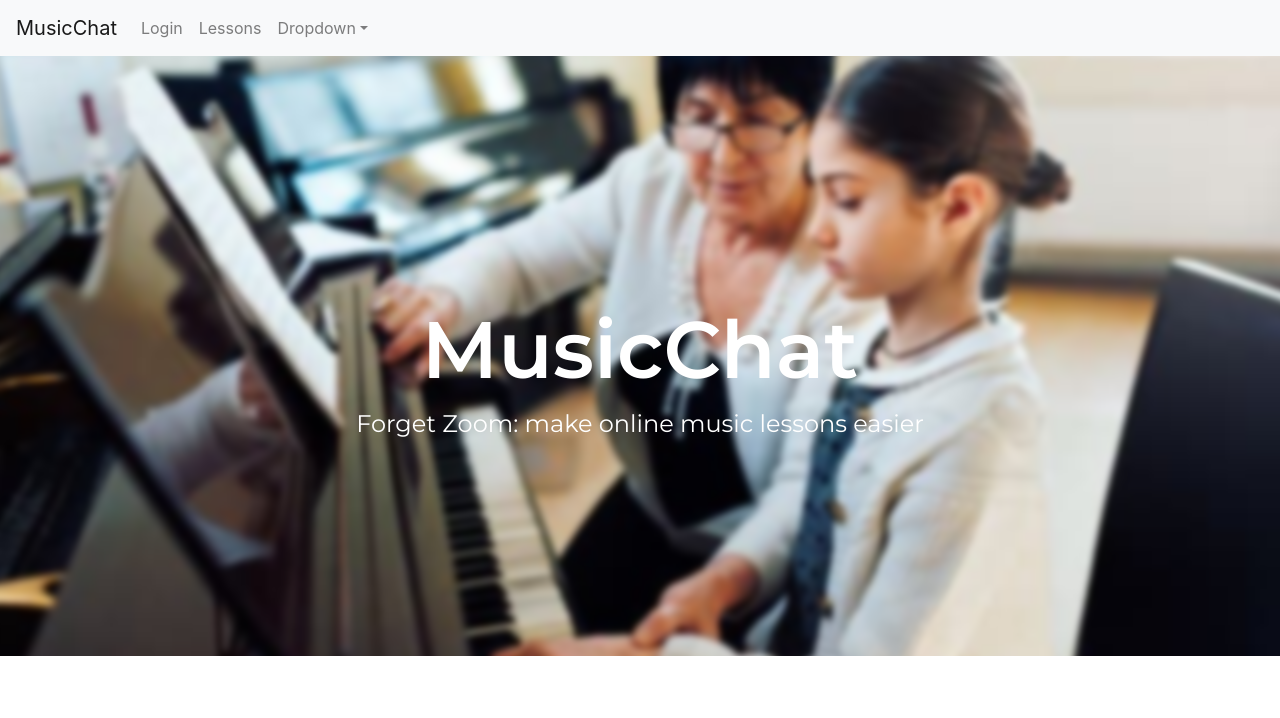
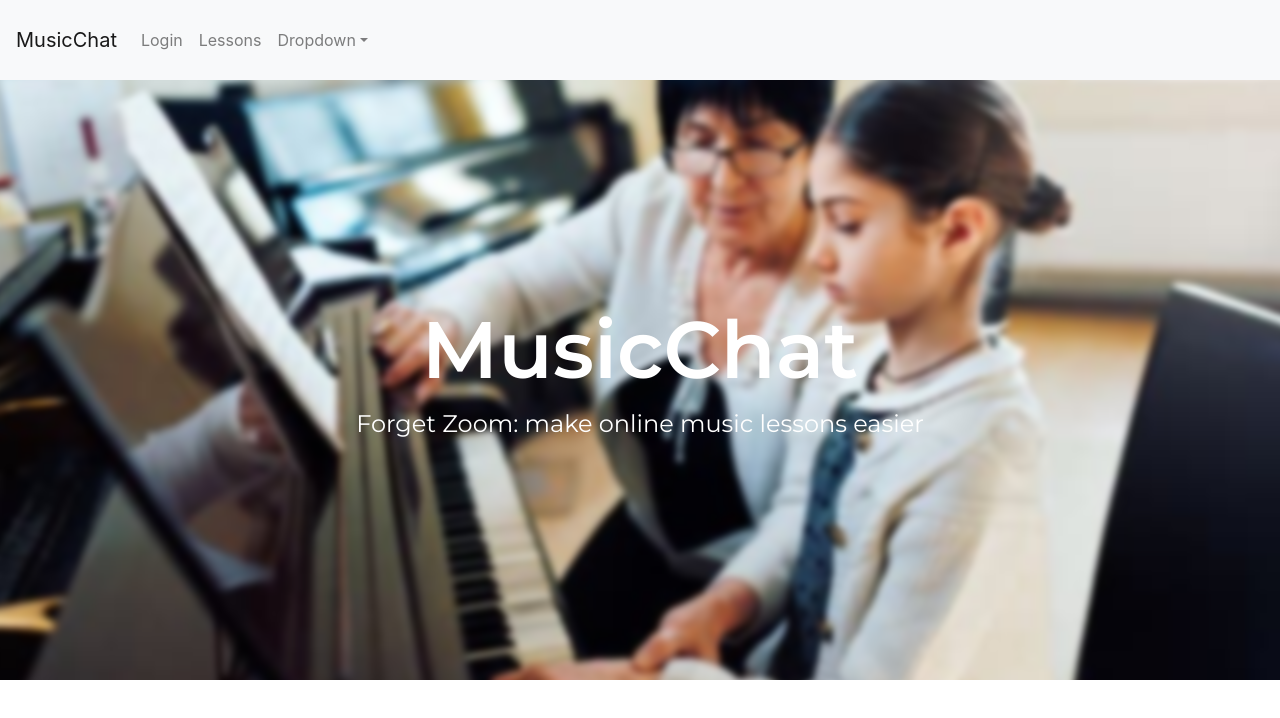
Before and after one commit to ssanso11/WebChatApp, a React (Create React App) app in the folder musicchatfront/: page / in a window 1280 px wide. Shown: the top 718 px of the page. Built offline with nearby package versions, Linux system fonts and the light colour scheme.

Commit message:
fixed navbar size

```diff
--- a/musicchatfront/src/App.css
+++ b/musicchatfront/src/App.css
@@ -36,3 +36,7 @@
     transform: rotate(360deg);
   }
 }
+.nav-bar {
+  min-height: 0px;
+  height: 80px;
+}
--- a/musicchatfront/src/App.js
+++ b/musicchatfront/src/App.js
@@ -26,7 +26,7 @@ export default class App extends React.Component {
         <PersistGate loading = {null} persistor = {persistor}>
           <Router>
             <div value = "mainDiv">
-            <Navbar sticky="top" bg="light">
+            <Navbar sticky="top" bg="light" className="nav-bar">
               <Navbar.Brand href="/home">MusicChat</Navbar.Brand>
               <Navbar.Toggle aria-controls="first-navbar-nav" />
               <Navbar.Collapse id="first-navbar-nav">
```
